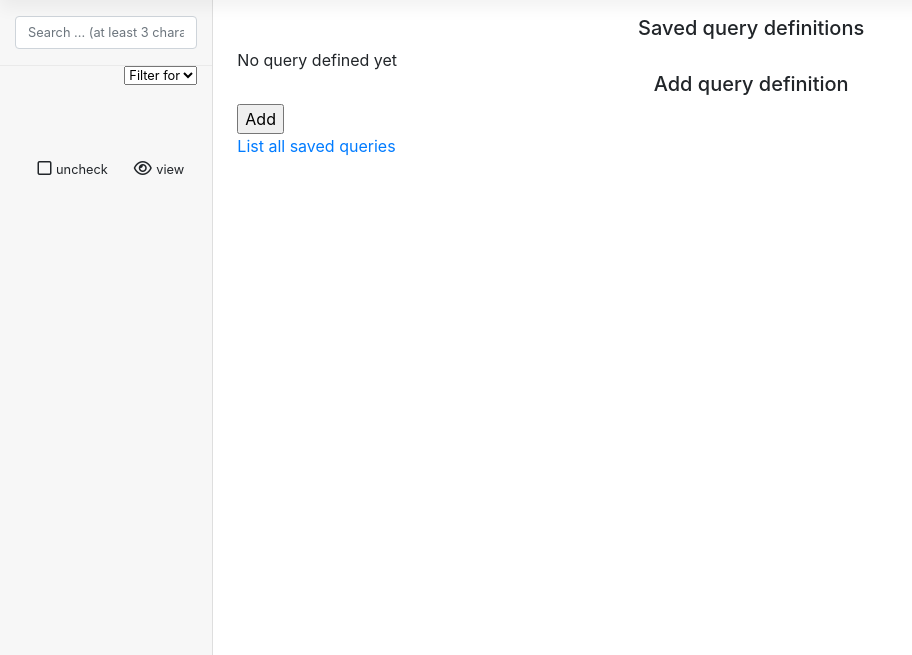
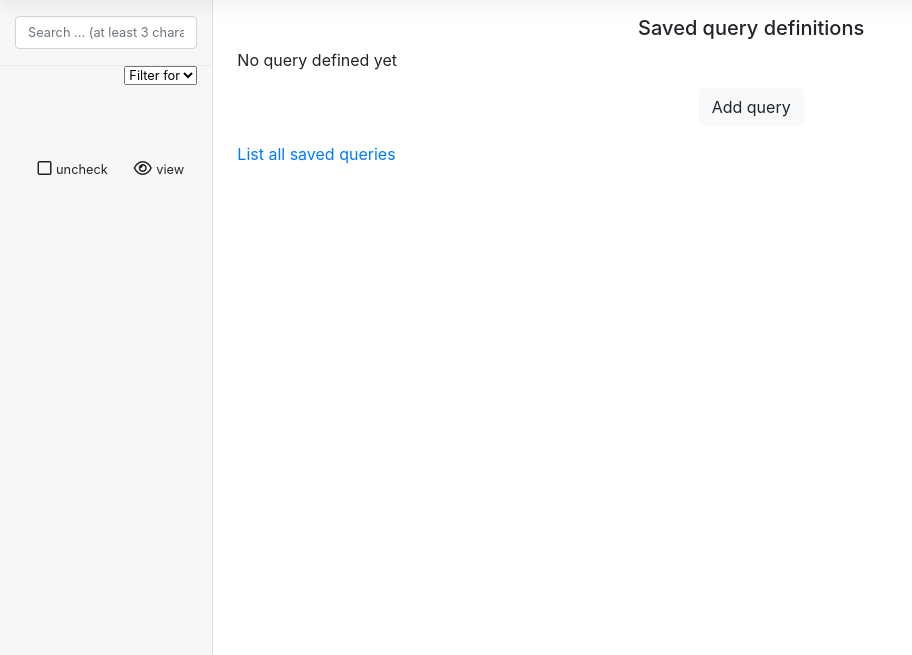
Before and after one commit to gtoffoli/django-eurowiki, a Django app: template eurowiki/templates/query.html in a window 1280 px wide. Shown: the part 106-761 px from the top of the page, without its empty margins (0-912 px from the left). Run offline with Django 3.2, Linux system fonts and the light colour scheme; the template is opened without the code that fills it, so the values that code supplies are empty; some libraries are stand-ins or nearby versions.

Commit message:
Added some IT translations.

```diff
--- a/eurowiki/templates/query.html
+++ b/eurowiki/templates/query.html
@@ -15,9 +15,9 @@
 	<form action="/query/" method="post" class="form-horizontal">{% csrf_token %}
 		{{ form.as_table}}
 		<div style="text-align: center; margin-top: 1em; margin-bottom: 1em;">
-			<input type="submit" name="save" value="{% trans "save"|capfirst %}"/>
-		&nbsp; <input type="submit" name="save_continue" value="{% trans "save & continue"|capfirst %}"/>
-		&nbsp; <input type="submit" name="cancel" value="{% trans "cancel"|capfirst %}"/>
+			<input type="submit" class="btn btn-light" name="save" value="{% trans "save"|capfirst %}"/>
+		&nbsp; <input type="submit" class="btn btn-light" name="save_continue" value="{% trans "save & continue"|capfirst %}"/>
+		&nbsp; <a class="btn btn-light" href="/query/{{ query.id }}/">{% trans "cancel"|capfirst %}</a>
 		</div>
 	</form>
 
@@ -26,11 +26,11 @@
 	<form action="/query/" method="post" class="form-horizontal">{% csrf_token %}
 		{{ form.as_table}}
 		<div style="text-align: center; margin-top: 1em; margin-bottom: 1em;">
-			<input type="submit" name="save" value="{% trans "save"|capfirst %}"/>
-		&nbsp; <input type="submit" name="save_continue" value="{% trans "save & continue"|capfirst %}"/>
-		&nbsp; <input type="submit" name="cancel" value="{% trans "cancel"|capfirst %}"/>
+			<input type="submit" class="btn btn-light" name="save" value="{% trans "save"|capfirst %}"/>
+		&nbsp; <input type="submit" class="btn btn-light" name="save_continue" value="{% trans "save & continue"|capfirst %}"/>
+		&nbsp; <a class="btn btn-light" href="/query/">{% trans "cancel"|capfirst %}</a>
 		</div>
-	</form>
+
 		</div>
 	{% endif %}
 
@@ -48,23 +48,23 @@
 		<ul>
 		{% for query in queries %}
 			<li><strong>{{ query.title }}</strong>
-		         &nbsp; <a href="/query/{{ query.id }}/run/" title="{% trans "execute query" %}"><i class="fa fa-play font07em c-white"></i></a>
-		         &nbsp; <a href="/query/{{ query.id }}/" title="{% trans "view definition" %}"><i class="fa fa-eye font07em c-white"></i></a>
-		        {% if can_edit %} &nbsp; <a href="/query/{{ query.id }}/edit/" title="{% trans "show edit view" %}"><i class="fa fa-edit font07em c-white"></i></a>{% endif %}
-		        {% if can_delete %} &nbsp; <a href="/query/{{ query.id }}/delete/" title="{% trans "delete query definition" %}"><i class="fa fa-times-circle font07em" aria-hidden="true" style="color: red;"></i></a>{% endif %}
+		         &nbsp; <a class="btn btn-light" href="/query/{{ query.id }}/run/" title="{% trans "execute query" %}"><i class="fa fa-play font07em c-white"></i></a>
+		         &nbsp; <a class="btn btn-light" href="/query/{{ query.id }}/" title="{% trans "view definition" %}"><i class="fa fa-eye font07em c-white"></i></a>
+		        {% if can_edit %} &nbsp; <a class="btn btn-light" href="/query/{{ query.id }}/edit/" title="{% trans "show edit view" %}"><i class="fa fa-edit font07em c-white"></i></a>{% endif %}
+		        {% if can_delete %} &nbsp; <a class="btn btn-light" href="/query/{{ query.id }}/delete/" title="{% trans "delete query definition" %}"><i class="fa fa-times-circle font07em" aria-hidden="true" style="color: red;"></i></a>{% endif %}
 				<br>{{ query.description }}</li>
 		{% endfor %}
 		</ul>
 
 	{% else %}
 		<div>{% trans "No query defined yet" %}</div>
+	{% endif %}
 
-	<h5 class="text-center">{% trans "add query definition"|capfirst %}</h5>
 	<form action="" method="post" class="form-horizontal">{% csrf_token %}
-		<input type="submit" name="new_query" value="{% trans "add"|capfirst %}"/>
+		<div style="text-align: center; margin-top: 1em; margin-bottom: 1em;">
+			<input type="submit" class="btn btn-light" name="new_query" value="{% trans "add query"|capfirst %}"/>
+		</div>
 	</form>
-
-	{% endif %}
 
 {% endif %}
 {% if not queries.count %}
--- a/eurowiki/views.py
+++ b/eurowiki/views.py
@@ -605,8 +605,6 @@ class Query(View):
                     return HttpResponseRedirect('/query/')
             else:
                 print (form.errors)
-        elif post.get('delete_query', ''):
-            form = None
         data_dict['form'] = form
         return render(request, self.template_name, data_dict)
 
```
Also changed, not shown: eurowiki/locale/en/LC_MESSAGES/django.po, eurowiki/locale/it/LC_MESSAGES/django.po, 2 other files.
